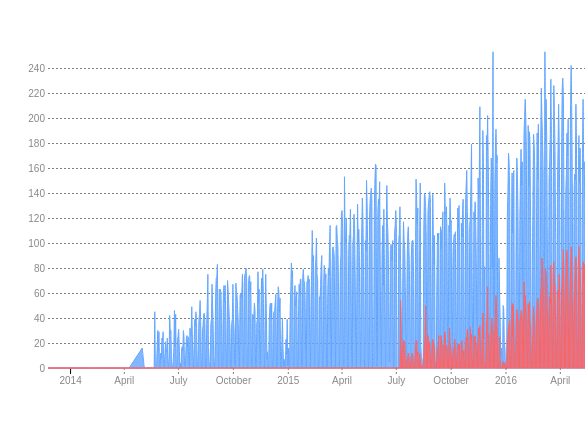
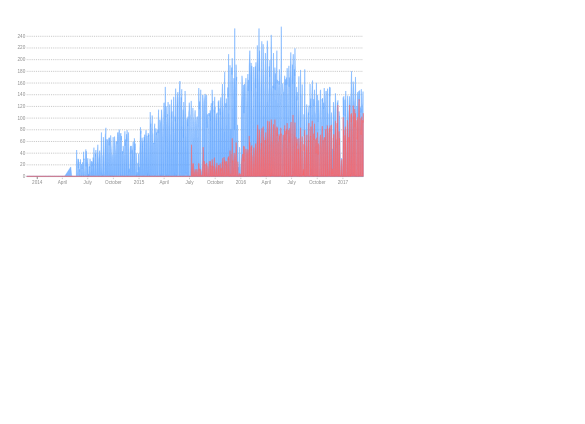
Before and after one commit to Kyubinhan/react-with-d3, a React (Create React App) app: page / in a window 390 px wide. Shown: the top 424 px of the page, 585 px wide, since content can reach past the window. Built offline with nearby package versions, Linux system fonts and the light colour scheme.

Commit message:
Make the chart responsive using `viewBox`

```diff
--- a/src/graphs/Chart.tsx
+++ b/src/graphs/Chart.tsx
@@ -74,7 +74,8 @@ const Chart = (props: Props) => {
   );
 
   return (
-    <svg width={width} height={height}>
+    // Make it responsive: https://medium.com/@louisemoxy/a-simple-way-to-make-d3-js-charts-svgs-responsive-7afb04bc2e4b
+    <svg viewBox={`0 0 ${width} ${height}`}>
       <Axis
         width={width}
         height={height}
```
